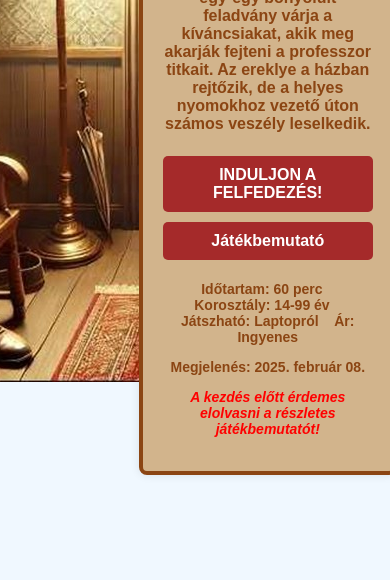
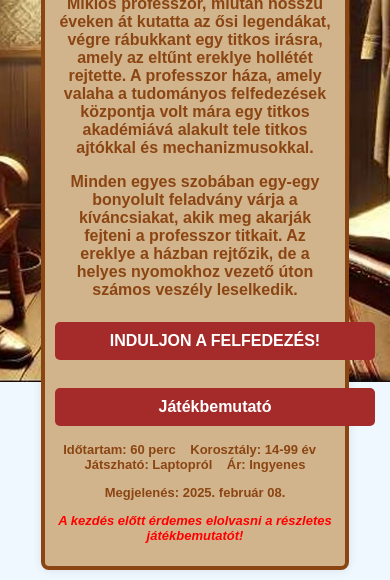
Before and after one commit to onlineszabaduloszobak/azelveszettorokseg, a plain HTML site: page index.html in a window 390 px wide. Shown: the part 400-980 px from the top of the page. Before the commit the page ends 885 px from the top, so only its background shows below. Drawn offline with Linux system fonts and the light colour scheme.

Commit message:
Módosítás: 2025.02.12 18:17

```diff
--- a/index.html
+++ b/index.html
@@ -6,7 +6,6 @@
     <link rel="stylesheet" href="hatter.css">
     <title>Kezdőlap</title>
     <style>
-
         .text-container a {
             display: inline-block;
             padding: 10px 20px;
@@ -16,48 +15,36 @@
             border-radius: 5px;
             margin: 5px 0;
             text-align: center;
-            width: 100%;
-            box-sizing: border-box; }
-
+        }
         .text-container a:hover {
-            background-color: darkred;
+            background-color: brown;
         }
-
-
-        .text {
+        .text{
             font-size: small;
         }
-
-        .text2 {
+        .text2{
             color: red;
         }
-
-
-        .image-container img {
-            width: 100%;
-            height: auto;
-        }
-
-
         @media (max-width: 600px) {
-
             .container {
+                display: flex;
+                flex-direction: column;
+                align-items: center;
+                text-align: center;
                 padding: 10px;
             }
-
-
-            .text {
-                font-size: 14px;
+            .image-container img {
+                max-width: 100%;
+                height: auto;
             }
-
             .text-container {
-                padding: 20px;
+                max-width: 90%;
+                padding: 10px;
+            }
+            .text-container a {
+                display: block;
+                width: 100%;
                 text-align: center;
-            }
-
-
-            .text-container a {
-                font-size: 16px;
             }
         }
     </style>
@@ -88,6 +75,7 @@
             <div class="text">
             <p>Időtartam: 60 perc &nbsp;&nbsp; Korosztály: 14-99 év
             &nbsp;&nbsp; Játszható: Laptopról &nbsp;&nbsp; Ár: Ingyenes
+
            <p>Megjelenés: 2025. február 08.</p>
             <div class="text2">
 
```
